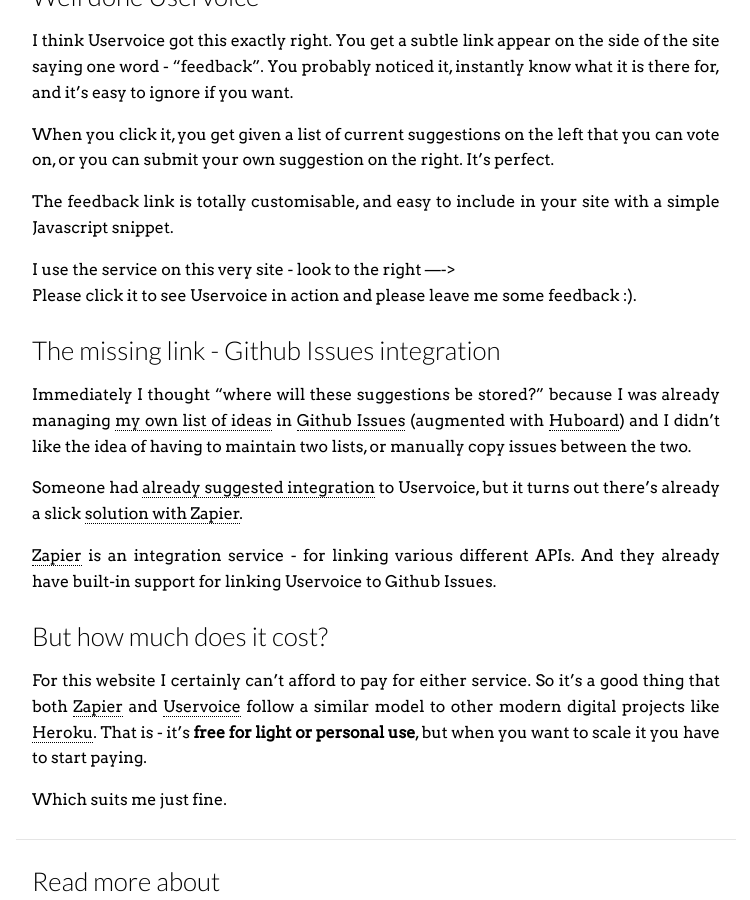
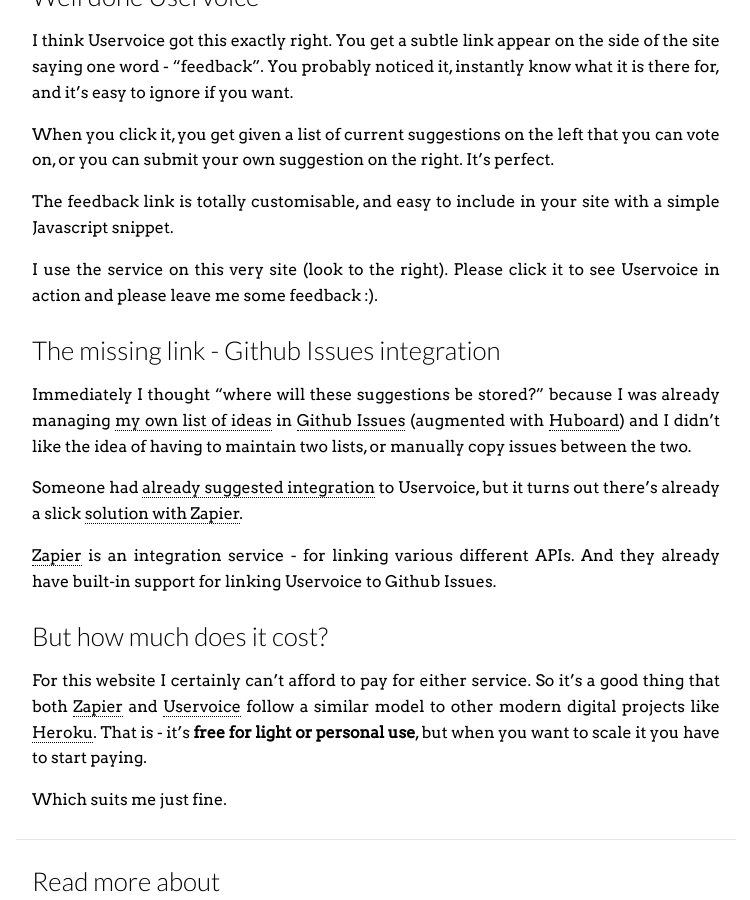
Before and after one commit to nottrobin/robinwinslow.uk, a Jekyll site: the page built from _posts/2013-03-02-awesome-in-site-user-feedback.md, in a window 1280 px wide and 900 px high, scrolled down 535 px. Shown: the whole window, without its empty margins (264-1014 px from the left). Built offline with Jekyll 4.4.1, drawn with Linux system fonts in a browser that asks for light colours; Markdown is read by kramdown in place of the engine named in the settings; a script that is not in the unit is left out; comment, search, counter and statistics services are not loaded.

```diff
--- a/_posts/2013-03-02-awesome-in-site-user-feedback.md
+++ b/_posts/2013-03-02-awesome-in-site-user-feedback.md
@@ -30,7 +30,7 @@ or you can submit your own suggestion on the right. It's perfect.
 
 The feedback link is totally customisable, and easy to include in your site with a simple Javascript snippet.
 
-I use the service on this very site - look to the right ---->
+I use the service on this very site (look to the right).
 Please click it to see Uservoice in action and please leave me some feedback :).
 
 The missing link - Github Issues integration
```
